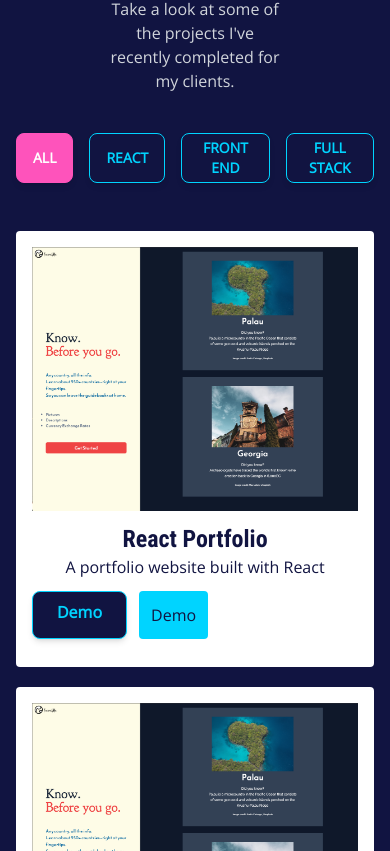
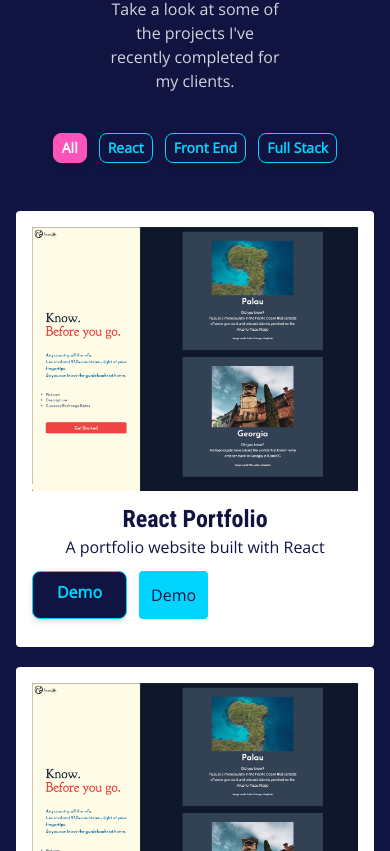
Before and after one commit to johnxlai/2023-portfolio, a React (Create React App) app: page / in a window 390 px wide. Shown: the part 2193-3044 px from the top of the page. Built offline with nearby package versions, Linux system fonts and the light colour scheme.

Commit message:
Style recent work gallery for mobile

```diff
--- a/src/components/sections/portfolio/Portfolio.js
+++ b/src/components/sections/portfolio/Portfolio.js
@@ -8,10 +8,10 @@ const Portfolio = () => {
   const [projects, setProjects] = useState(PortfolioData);
 
   const categories = PortfolioData.map((item) => item.category);
-  const uniqueCategories = ['all', ...new Set(categories)];
+  const uniqueCategories = ['All', ...new Set(categories)];
 
   const filterProjectsHandler = (category) => {
-    if (category === 'all') {
+    if (category === 'All') {
       //set project to all projects by default
       setProjects(PortfolioData);
       return;
--- a/src/components/sections/portfolio/ProjectsCategories.js
+++ b/src/components/sections/portfolio/ProjectsCategories.js
@@ -2,7 +2,7 @@ import { useState } from 'react';
 import CategoryButton from './CategoryButton';
 
 const ProjectsCategories = ({ categories, onFilterProjects }) => {
-  const [activeCategory, setActiveCategory] = useState('all');
+  const [activeCategory, setActiveCategory] = useState('All');
 
   //Add active to cta btn
   const changeCategoryHandler = (activeCat) => {
@@ -11,14 +11,14 @@ const ProjectsCategories = ({ categories, onFilterProjects }) => {
   };
 
   return (
-    <div className="portfolio-categories justify-center flex gap-4 mb-12">
+    <div className="portfolio-categories justify-center flex gap-3 md:gap-4 mb-12">
       {categories.map((category) => {
         return (
           <CategoryButton
             key={category}
             category={category}
             onChangeCategory={() => changeCategoryHandler(category)}
-            className={`uppercase btn-primary py-1 px-4 text-sm ${
+            className={`md:uppercase btn-primary py-1 px-2 md:px-4 text-sm ${
               activeCategory === category ? 'btn-active' : ' '
             }`}
           />
```
